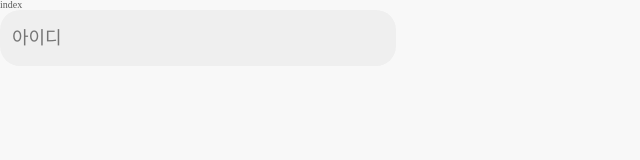
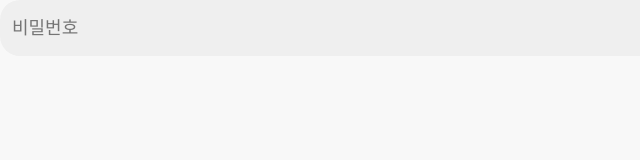
Before and after one commit to project-tingting/tingting_front, a Next.js app: page / in a window 1280 px wide. Shown: the top 160 px of the page, without its empty margins (0-640 px from the left). Built offline with nearby package versions, Linux system fonts and the light colour scheme.

Commit message:
Feat: 라우터 설정, Input 컴포넌트 수정

```diff
--- a/components/UserInput.tsx
+++ b/components/UserInput.tsx
@@ -2,19 +2,21 @@ import React from 'react';
 import styled, { css } from 'styled-components';
 
 type SizeType = 'big' | 'small';
+type InputType = 'number' | 'email' | 'password' | 'text';
 
 interface IProps {
   size: SizeType;
   text: string;
+  type: InputType;
 }
 
 interface IInnerScreen {
   size: string
 }
 
-export default function UserInput({ size, text }: IProps) {
+export default function UserInput({ size, text, type }: IProps) {
   return (
-    <InputBox placeholder={text} size={size} />
+    <InputBox placeholder={text} size={size} type={type} min='1990' max='2003' />
   )
 }
 
@@ -36,7 +38,7 @@ const InputBox = styled.input<IInnerScreen>`
         background-color: #DEDEDE;
       `
     )}
-    width: 396px;
+    width: 100%;
     border: none;
     line-height: 33px;
     font-size: 18px;
--- a/pages/index.tsx
+++ b/pages/index.tsx
@@ -5,8 +5,9 @@ import UserInput from '../components/UserInput';
 export default function index() {
   return (
     <>
-      <div>index</div>
-      <UserInput text="아이디" size="big" />
+      <div>
+        <UserInput type="password" size="big" text="비밀번호" />
+      </div>
     </>
   );
 }
--- a/pages/login/index.tsx
+++ b/pages/login/index.tsx
@@ -1,5 +1,7 @@
-import React from 'react';
+import React from 'react'
 
 export default function index() {
-  return <div>Login</div>;
+  return (
+    <div>Login</div>
+  )
 }
```
Also changed, not shown: pages/join/index.tsx (added, +7 -0 lines), pages/profile/index.tsx (added, +7 -0 lines).
